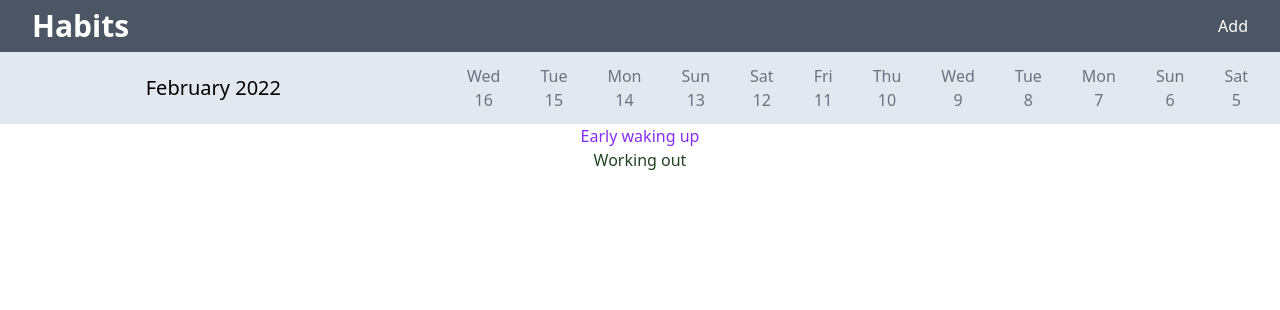
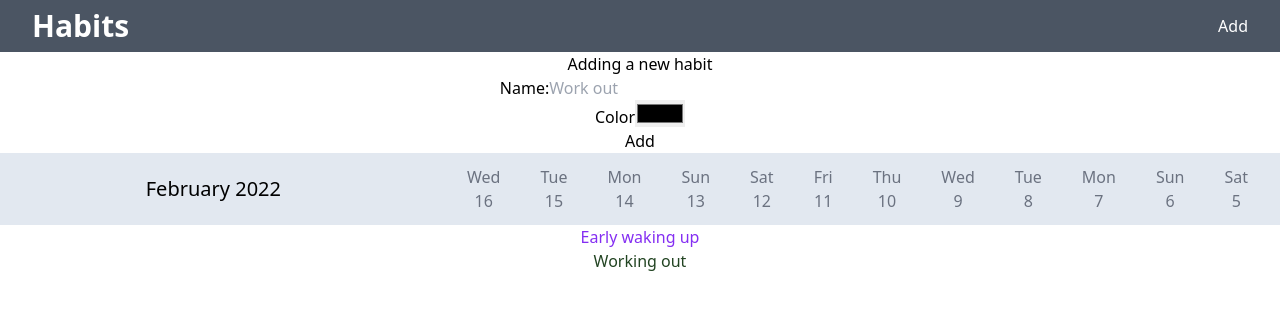
Before and after one commit to Shysh-Oleksandr/one-more, a React (Create React App) app: page / in a window 1280 px wide. Both pictures are taken after a click on the button "Add". Shown: the top 310 px of the page. Built offline with nearby package versions, Linux system fonts and the light colour scheme.

Commit message:
Made adding habit.

```diff
--- a/package.json
+++ b/package.json
@@ -15,6 +15,7 @@
     "react": "^17.0.2",
     "react-calendar": "^3.7.0",
     "react-dom": "^17.0.2",
+    "react-hook-form": "^7.27.1",
     "react-redux": "^7.2.6",
     "react-scripts": "5.0.0",
     "redux": "^4.1.2",
--- a/src/App.tsx
+++ b/src/App.tsx
@@ -2,11 +2,17 @@ import React from "react";
 import "./App.css";
 import Habits from "./Components/Habits";
 import Navbar from "./Components/Navbar";
+import { useSelector } from "react-redux";
+import { State } from "./State";
+import AddHabit from "./Components/AddHabit";
 
 function App() {
+  const habitsState = useSelector((state: State) => state.habits);
+
   return (
     <div className="App">
       <Navbar />
+      {habitsState.isAddingHabit && <AddHabit />}
       <Habits />
     </div>
   );
--- /dev/null
+++ b/src/Components/AddHabit.tsx
@@ -0,0 +1,117 @@
+import React, { useEffect, useRef } from "react";
+import { useForm } from "react-hook-form";
+import { useSelector } from "react-redux";
+import { actionCreactors, State } from "../State";
+import { useDispatch } from "react-redux";
+import { bindActionCreators } from "redux";
+
+type Props = {};
+
+function AddHabit({}: Props) {
+  const ref = useRef() as React.MutableRefObject<HTMLDivElement>;
+
+  const dispatch = useDispatch();
+
+  const { setIsAddingHabit, addingHabit } = bindActionCreators(
+    actionCreactors,
+    dispatch
+  );
+  const habitsState = useSelector((state: State) => state.habits);
+
+  const {
+    register,
+    handleSubmit,
+    getValues,
+    formState: { errors },
+  } = useForm();
+
+  useEffect(() => {
+    const checkIfClickedOutside = (e: any) => {
+      // If the menu is open and the clicked target is not within the menu,
+      // then close the menu
+      if (
+        habitsState.isAddingHabit &&
+        ref.current &&
+        !ref.current.contains(e.target)
+      ) {
+        setIsAddingHabit(false);
+      }
+    };
+
+    document.addEventListener("mousedown", checkIfClickedOutside);
+
+    return () => {
+      // Cleanup the event listener
+      document.removeEventListener("mousedown", checkIfClickedOutside);
+    };
+  }, [habitsState.isAddingHabit]);
+
+  const onSubmit = () => {
+    let habitName = getValues("name");
+    let habitColor = getValues("color");
+
+    addingHabit({ name: habitName, color: habitColor });
+
+    setIsAddingHabit(false);
+  };
+
+  return (
+    <div className="add-habit__wrapper">
+      <div className="add-habit" ref={ref}>
+        <h2 className="add-habit__title">
+          {habitsState.isEditingHabit
+            ? "Editing the habit"
+            : "Adding a new habit"}
+        </h2>
+        <form className="add-habit__form" onSubmit={handleSubmit(onSubmit)}>
+          <div className="add-habit__block">
+            <label className="add-habit__label" htmlFor="add-habit__name">
+              Name:
+            </label>
+            <input
+              id="add-habit__name"
+              placeholder="Work out"
+              type="text"
+              className="add-habit__input"
+              {...register("name", { required: true, maxLength: 25 })}
+            />
+          </div>
+          {errors.name?.type === "required" ? (
+            <span className="add-habit__error">Habit name is required.</span>
+          ) : (
+            errors.name?.type === "maxLength" && (
+              <span className="add-habit__error">
+                Habit name must be no longer than 25 characters
+              </span>
+            )
+          )}
+          <div className="add-habit__block">
+            <label className="add-habit__label" htmlFor="add-habit__date">
+              Color
+            </label>
+            <input
+              id="add-habit__color"
+              type="color"
+              className="add-habit__input"
+              {...register("color")}
+            />
+          </div>
+
+          <button className="add-habit__btn" type="submit">
+            {habitsState.isEditingHabit ? "Edit" : "Add"}
+          </button>
+          {habitsState.isEditingHabit && (
+            <button
+              type="button"
+              className="add-habit__btn add-habit__btn--delete"
+            >
+              Delete
+            </button>
+          )}
+        </form>
+      </div>
+    </div>
+  );
+}
+
+export default AddHabit;
--- a/src/Components/Habit.tsx
+++ b/src/Components/Habit.tsx
@@ -3,7 +3,7 @@ import React from "react";
 export interface IHabit {
   name: string;
   color: string;
-  markedDays: {
+  markedDays?: {
     date: Date;
     isMarked: boolean;
   };
--- a/src/Components/Navbar.tsx
+++ b/src/Components/Navbar.tsx
@@ -1,12 +1,18 @@
 import React from "react";
+import { useDispatch } from "react-redux";
+import { bindActionCreators } from "redux";
+import { actionCreactors } from "../State";
 
 type Props = {};
 
 function Navbar({}: Props) {
+  const dispatch = useDispatch();
+
+  const { setIsAddingHabit } = bindActionCreators(actionCreactors, dispatch);
   return (
     <div className="flex justify-between px-8 py-2 bg-gray-600 text-white">
       <h2 className="text-3xl font-bold">Habits</h2>
-      <button>Add</button>
+      <button onClick={() => setIsAddingHabit(true)}>Add</button>
     </div>
   );
 }
--- a/src/State/Action-creators/index.ts
+++ b/src/State/Action-creators/index.ts
@@ -1,12 +1,13 @@
 import { Dispatch } from "redux";
 import { ActionType } from "../Action-types";
 import { Action } from "../Actions";
+import { IHabit } from "./../../Components/Habit";
 
-export const addingHabit = (amount: number) => {
+export const addingHabit = (habitToAdd: IHabit) => {
   return (dispatch: Dispatch<Action>) => {
     dispatch({
       type: ActionType.ADDING,
-      payload: amount,
+      payload: habitToAdd,
     });
   };
 };
@@ -37,3 +38,12 @@ export const markingHabit = (amount: number) => {
     });
   };
 };
+
+export const setIsAddingHabit = (statement: boolean) => {
+  return (dispatch: Dispatch<Action>) => {
+    dispatch({
+      type: ActionType.SET_IS_ADDING,
+      payload: statement,
+    });
+  };
+};
--- a/src/State/Action-types/index.ts
+++ b/src/State/Action-types/index.ts
@@ -3,4 +3,5 @@ export enum ActionType {
   REMOVING = "Removing",
   EDITING = "Editing",
   MARKING = "Marking",
+  SET_IS_ADDING = "SetIsAdding",
 }
--- a/src/State/Actions/index.ts
+++ b/src/State/Actions/index.ts
@@ -1,27 +1,34 @@
 import { ActionType } from "../Action-types";
+import { IHabit } from "./../../Components/Habit";
 
 interface AddingAction {
   type: ActionType.ADDING;
-  payload: number;
+  payload: IHabit;
 }
 
 interface EditingAction {
   type: ActionType.EDITING;
-  payload: number;
+  payload?: number;
 }
 
 interface RemovingAction {
   type: ActionType.REMOVING;
-  payload: number;
+  payload?: number;
 }
 
 interface MarkingAction {
   type: ActionType.MARKING;
-  payload: number;
+  payload?: number;
+}
+
+interface SetIsAddingAction {
+  type: ActionType.SET_IS_ADDING;
+  payload: boolean;
 }
 
 export type Action =
   | AddingAction
   | EditingAction
   | RemovingAction
-  | MarkingAction;
+  | MarkingAction
+  | SetIsAddingAction;
--- a/src/State/Reducers/HabitReducer.ts
+++ b/src/State/Reducers/HabitReducer.ts
@@ -4,6 +4,8 @@ import { IHabit } from "./../../Components/Habit";
 
 interface IHabits {
   habits: IHabit[];
+  isAddingHabit: boolean;
+  isEditingHabit: boolean;
 }
 
 const initialState: IHabits = {
@@ -25,6 +27,8 @@ const initialState: IHabits = {
       },
     },
   ],
+  isAddingHabit: false,
+  isEditingHabit: false,
 };
 
 const habitReducer = (
@@ -32,8 +36,11 @@ const habitReducer = (
   action: Action
 ): IHabits => {
   switch (action.type) {
-    // case ActionType.ADDING:
-    //   return state + action.payload;
+    case ActionType.SET_IS_ADDING:
+      return { ...state, isAddingHabit: action.payload };
+
+    case ActionType.ADDING:
+      return { ...state, habits: [...state.habits, action.payload] };
 
     // case ActionType.REMOVING:
     //   return state - action.payload;
```
Also changed, not shown: 1 other file (tests, documents, lock files or other folders).
